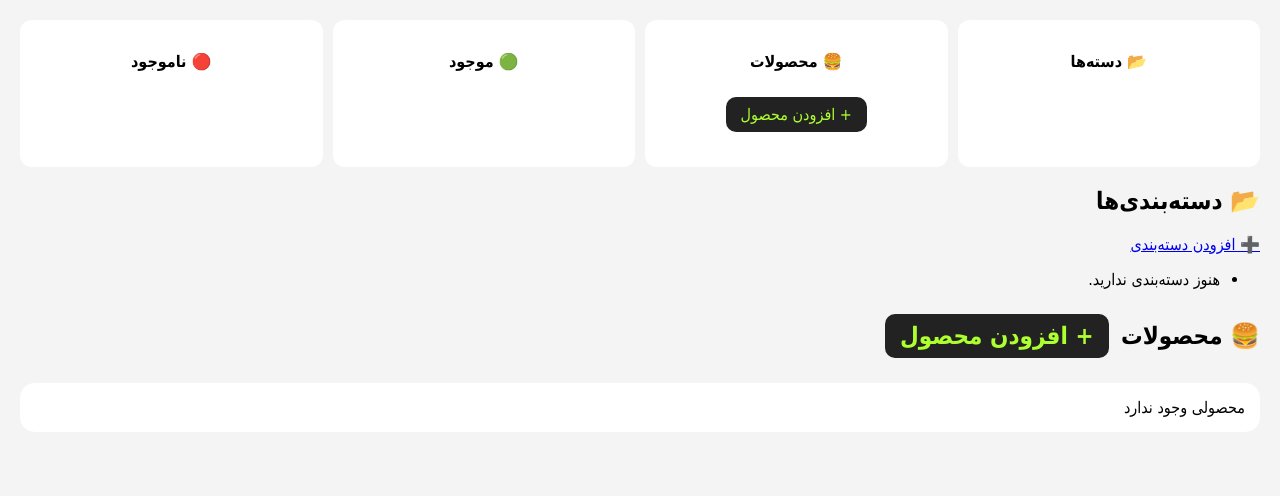
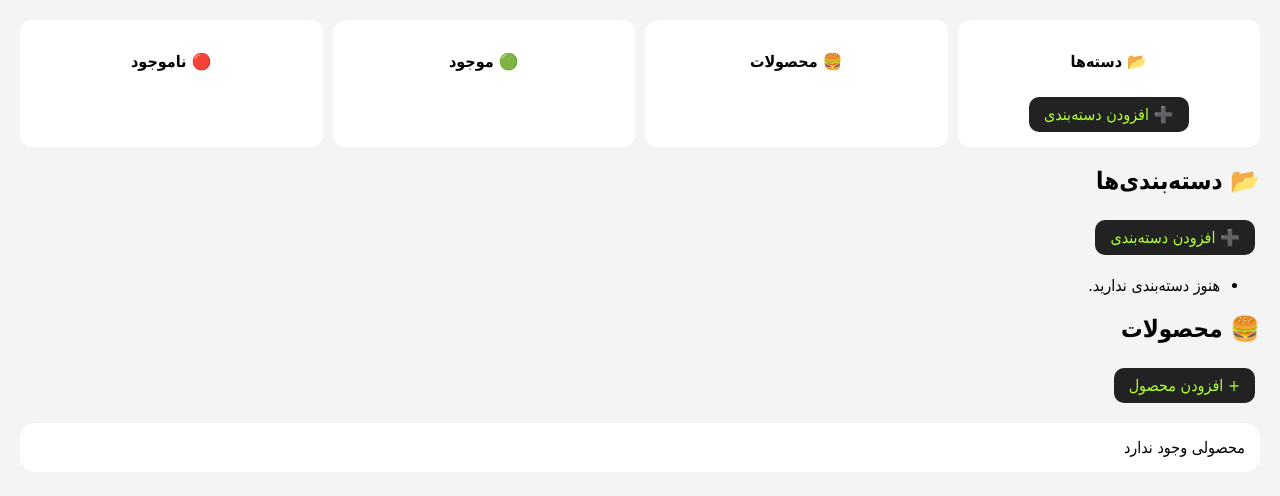
Before and after one commit to redhandpro/digitalmenu, a Django app: template templates/accounts/dashboard.html in a window 1280 px wide. Shown: the part 141-637 px from the top of the page. Run offline with Django 5.2, Linux system fonts and the light colour scheme; the template is opened without the code that fills it, so the values that code supplies are empty.

Commit message:
Update dashboard

```diff
--- a/templates/accounts/dashboard.html
+++ b/templates/accounts/dashboard.html
@@ -154,6 +154,9 @@ object-fit:cover;
                 <h2>
                     {{ total_categories }}
                 </h2>
+                  <a href="{% url 'add_category' %}" class="btn btn-success">
+            ➕ افزودن دسته‌بندی
+        </a>
 
 
             </div>
@@ -165,7 +168,6 @@ object-fit:cover;
                 <h4>
                     🍔 محصولات
                 </h4>
-                <a href="{% url 'add_product' %}" class="btn btn-success">+ افزودن محصول</a>
 
                 <h2>
                     {{ total_products }}
@@ -208,7 +210,7 @@ object-fit:cover;
             📂 دسته‌بندی‌ها
         </h2>
 
-        <a href="{% url 'add_category' %}">
+        <a href="{% url 'add_category' %}" class="btn btn-success">
             ➕ افزودن دسته‌بندی
         </a>
 
@@ -239,8 +241,9 @@ object-fit:cover;
         </ul>
         <h2>
             🍔 محصولات
-            <a href="{% url 'add_product' %}" class="btn btn-success">+ افزودن محصول</a>
         </h2>
+        <a href="{% url 'add_product' %}" class="btn btn-success">+ افزودن محصول</a>
+
 
 
         {% for product in products %}
```
